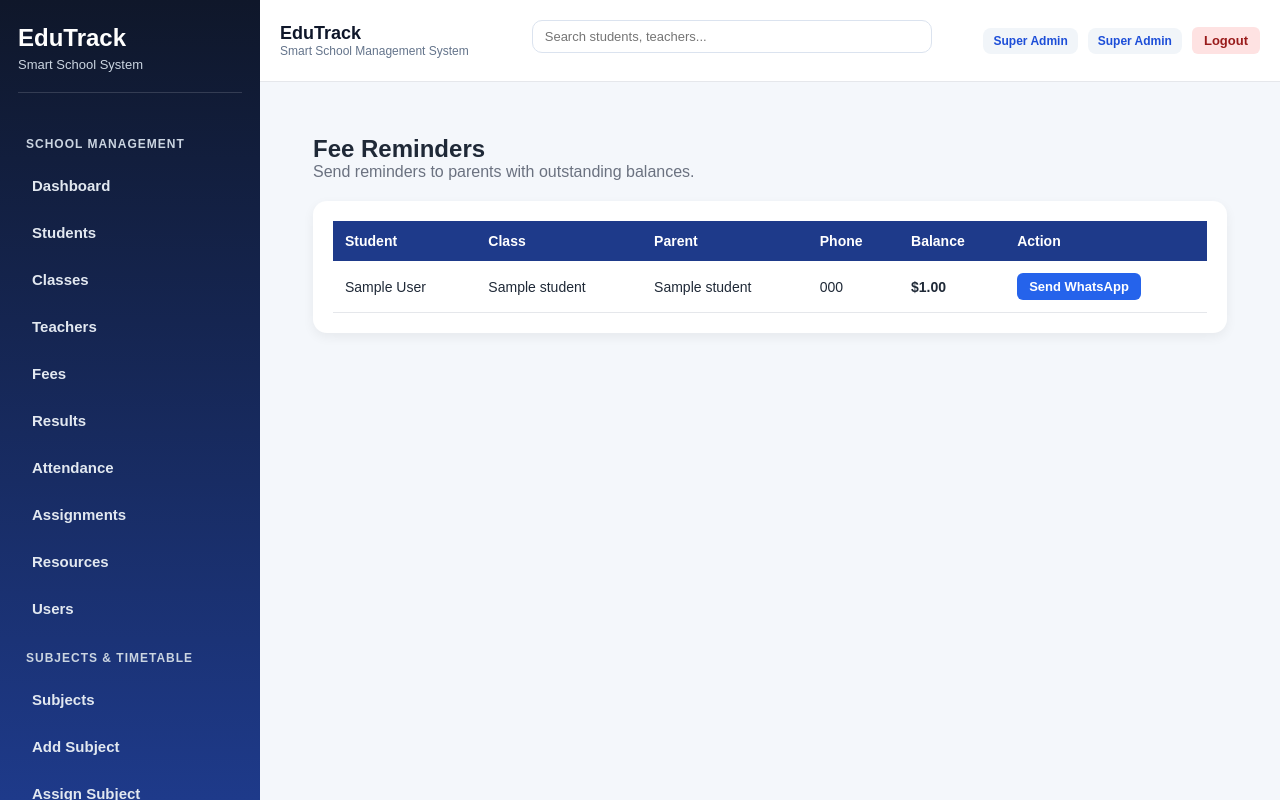
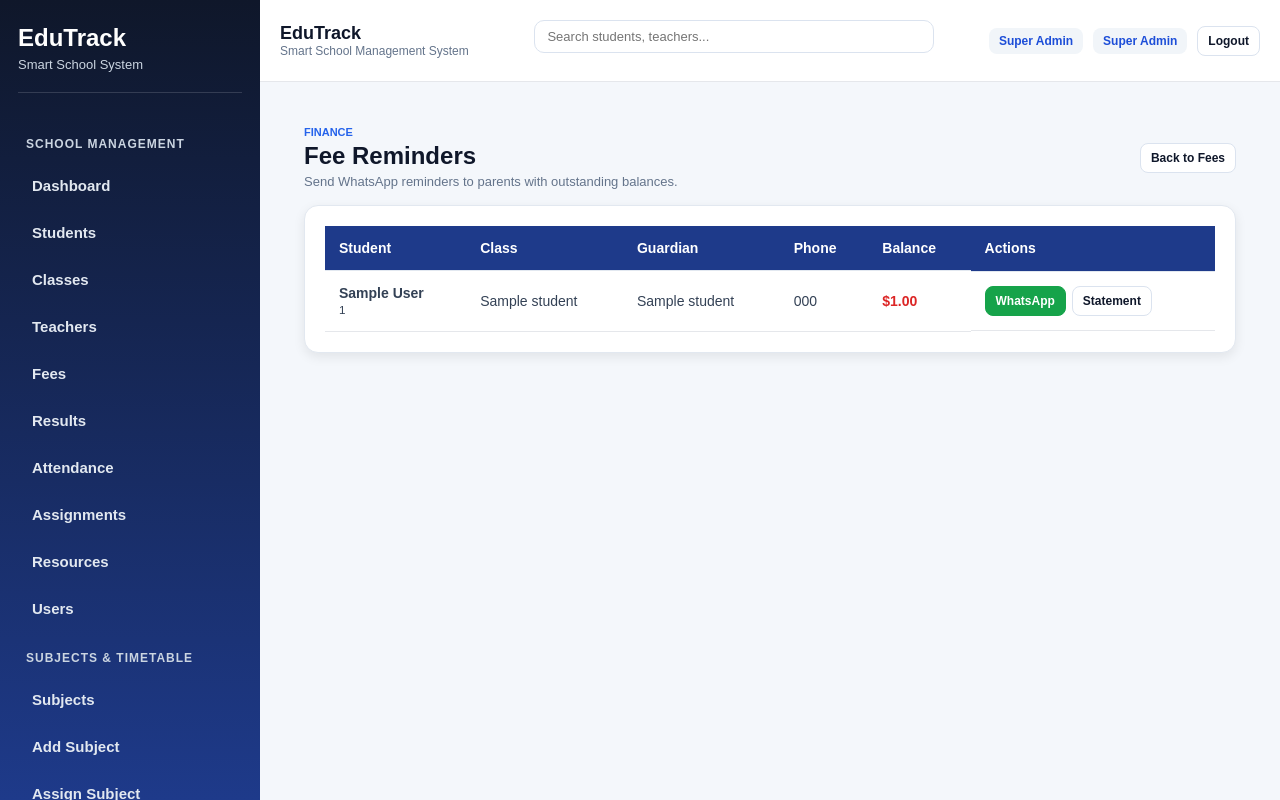
Before and after one commit to sadziwacynthia-bot/school-system-v2, a Flask app: page /fee_reminders in a window 1280 px wide. Run offline with Flask 3, Linux system fonts and the light colour scheme; a user stored in the database is signed in; tables that the repository leaves empty hold one stand-in row (values such as "Sample post"); a database or web service that is not in the repository returns one stand-in record (values such as "Sample title"); some libraries are stand-ins or nearby versions.

Commit message:
Add fee reminders, email test, and UI improvements

```diff
--- a/templates/fee_reminders.html
+++ b/templates/fee_reminders.html
@@ -1,68 +1,184 @@
 {% extends "base.html" %}
-
-{% block title %}Fee Reminders{% endblock %}
-
 {% block content %}
 
-<div style="padding:25px;">
-    <div style="display:flex; justify-content:space-between; align-items:center; margin-bottom:20px;">
+<div class="reminders-page">
+
+  <div class="page-header">
     <div>
-            <h2>Fee Reminders</h2>
-            <p style="color:#6b7280;">Send reminders to parents with outstanding balances.</p>
-        </div>
+      <p class="eyebrow">Finance</p>
+      <h1>Fee Reminders</h1>
+      <p class="muted">Send WhatsApp reminders to parents with outstanding balances.</p>
     </div>
 
-    <div style="background:white; padding:20px; border-radius:14px; box-shadow:0 4px 12px rgba(0,0,0,0.06);">
-        <table style="width:100%; border-collapse:collapse;">
+    <a href="{{ url_for('fees') }}" class="btn">Back to Fees</a>
+  </div>
+
+  <div class="table-card">
+    <table>
       <thead>
-                <tr style="background:#1e3a8a; color:white;">
-                    <th style="padding:12px; text-align:left;">Student</th>
-                    <th style="padding:12px; text-align:left;">Class</th>
-                    <th style="padding:12px; text-align:left;">Parent</th>
-                    <th style="padding:12px; text-align:left;">Phone</th>
-                    <th style="padding:12px; text-align:left;">Balance</th>
-                    <th style="padding:12px; text-align:left;">Action</th>
+        <tr>
+          <th>Student</th>
+          <th>Class</th>
+          <th>Guardian</th>
+          <th>Phone</th>
+          <th>Balance</th>
+          <th>Actions</th>
         </tr>
       </thead>
 
       <tbody>
-                {% for item in reminders %}
+        {% for reminder in reminders %}
         <tr>
-                    <td style="padding:12px; border-bottom:1px solid #e5e7eb;">
-                        {{ item.student.first_name }} {{ item.student.last_name }}
+          <td>
+            <strong>{{ reminder.student.first_name }} {{ reminder.student.last_name }}</strong><br>
+            <small>{{ reminder.student.student_number }}</small>
           </td>
-                    <td style="padding:12px; border-bottom:1px solid #e5e7eb;">
-                        {{ item.student.class_name }}
+
+          <td>{{ reminder.student.class_name }}</td>
+          <td>{{ reminder.student.guardian1_name or "-" }}</td>
+          <td>{{ reminder.student.guardian1_phone or "-" }}</td>
+
+          <td class="balance">
+            ${{ "%.2f"|format(reminder.balance or 0) }}
           </td>
-                    <td style="padding:12px; border-bottom:1px solid #e5e7eb;">
-                        {{ item.student.guardian1_name or '-' }}
-                    </td>
-                    <td style="padding:12px; border-bottom:1px solid #e5e7eb;">
-                        {{ item.student.guardian1_phone or '-' }}
-                    </td>
-                    <td style="padding:12px; border-bottom:1px solid #e5e7eb; font-weight:bold;">
-                        ${{ "%.2f"|format(item.balance) }}
-                    </td>
-                    <td style="padding:12px; border-bottom:1px solid #e5e7eb;">
-                        {% if item.whatsapp_link %}
-                            <a href="{{ item.whatsapp_link }}" target="_blank" class="btn btn-primary">
-                                Send WhatsApp
+
+          <td class="actions">
+            {% if reminder.whatsapp_link %}
+            <a href="{{ reminder.whatsapp_link }}" target="_blank" class="btn primary">
+              WhatsApp
             </a>
             {% else %}
-                            <span style="color:#dc2626;">No phone</span>
+            <span class="no-phone">No phone</span>
             {% endif %}
+
+            <a href="{{ url_for('fee_statement', student_id=reminder.student.id) }}" class="btn">
+              Statement
+            </a>
           </td>
         </tr>
         {% else %}
         <tr>
-                    <td colspan="6" style="padding:20px; color:#6b7280; text-align:center;">
-                        No outstanding balances found.
+          <td colspan="6" class="empty">
+            No outstanding fee reminders found.
           </td>
         </tr>
         {% endfor %}
       </tbody>
     </table>
   </div>
+
 </div>
 
+<style>
+.reminders-page {
+  max-width: 1100px;
+  margin: auto;
+  padding: 16px;
+}
+
+.page-header {
+  display: flex;
+  justify-content: space-between;
+  align-items: center;
+  margin-bottom: 16px;
+}
+
+.eyebrow {
+  font-size: 11px;
+  color: #2563eb;
+  font-weight: 800;
+  text-transform: uppercase;
+  margin: 0;
+}
+
+.page-header h1 {
+  margin: 4px 0;
+  font-size: 24px;
+  color: #0f172a;
+}
+
+.muted {
+  margin: 0;
+  color: #64748b;
+  font-size: 13px;
+}
+
+.btn {
+  display: inline-block;
+  padding: 7px 10px;
+  font-size: 12px;
+  border-radius: 8px;
+  border: 1px solid #dbe3ef;
+  background: white;
+  color: #0f172a;
+  text-decoration: none;
+  font-weight: 700;
+}
+
+.btn.primary {
+  background: #16a34a;
+  color: white;
+  border-color: #16a34a;
+}
+
+.table-card {
+  background: white;
+  border: 1px solid #e2e8f0;
+  border-radius: 14px;
+  overflow-x: auto;
+}
+
+table {
+  width: 100%;
+  border-collapse: collapse;
+}
+
+th {
+  text-align: left;
+  background: #f8fafc;
+  color: #334155;
+  font-size: 12px;
+  padding: 10px;
+}
+
+td {
+  border-top: 1px solid #e2e8f0;
+  padding: 10px;
+  font-size: 13px;
+  color: #334155;
+}
+
+.balance {
+  color: #dc2626;
+  font-weight: 800;
+}
+
+.actions {
+  display: flex;
+  gap: 6px;
+  flex-wrap: wrap;
+}
+
+.no-phone {
+  font-size: 12px;
+  color: #64748b;
+}
+
+.empty {
+  text-align: center;
+  color: #64748b;
+  padding: 20px;
+}
+
+@media (max-width: 700px) {
+  .page-header {
+    display: block;
+  }
+
+  .page-header .btn {
+    margin-top: 12px;
+  }
+}
+</style>
+
 {% endblock %}
```
Also changed, not shown: school_v2.db. Lines whose indentation alone changed are shown as unchanged.
